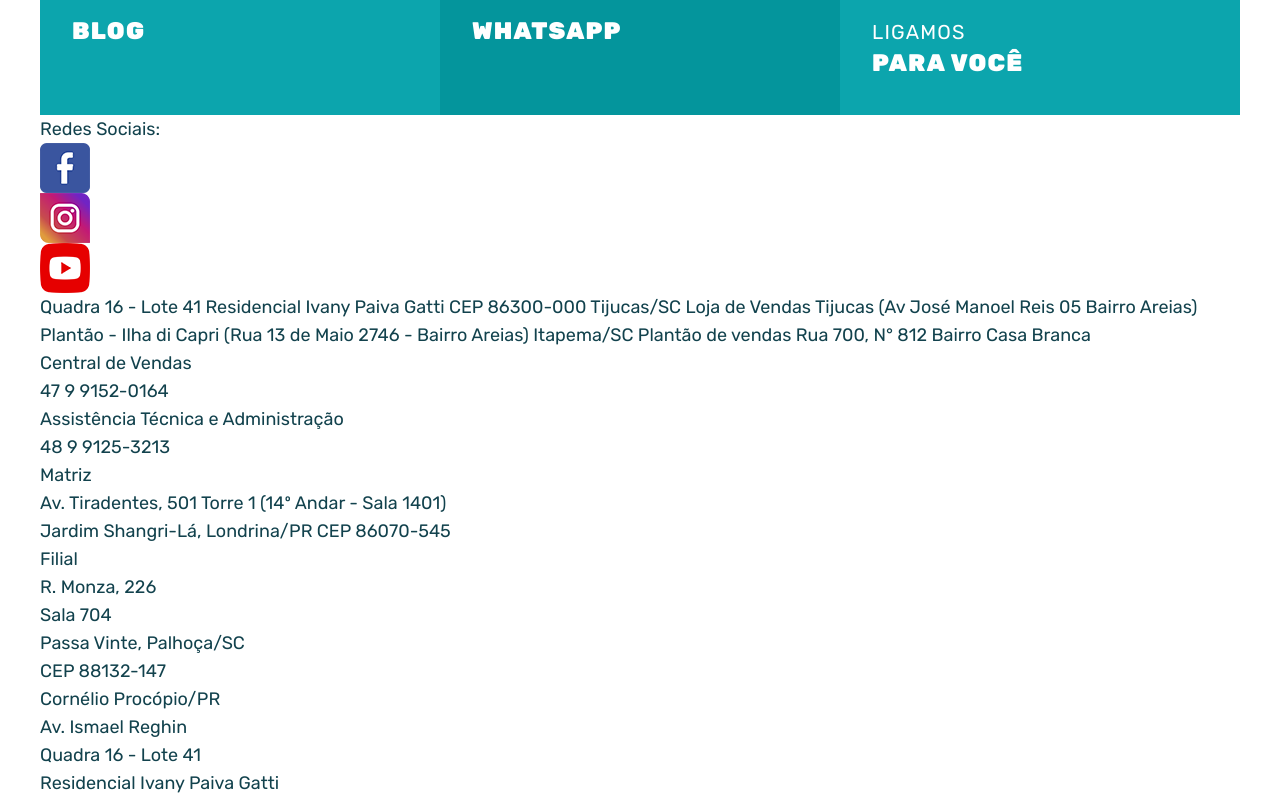
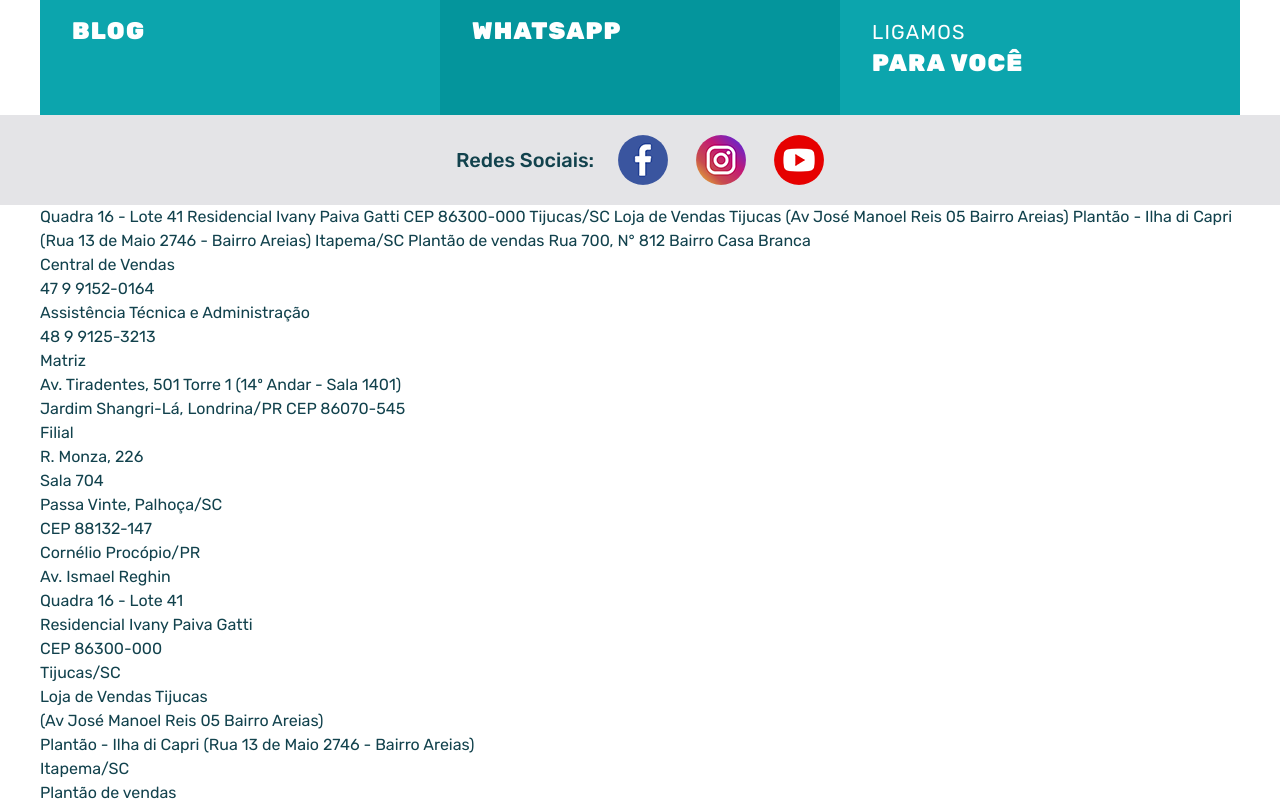
Before and after one commit to renzi-fidele-frontend/construtora-amc, a Next.js app: page / in a window 1280 px wide. Shown: the part 8965-9766 px from the top of the page. Built offline with nearby package versions, Linux system fonts and the light colour scheme.

Commit message:
feat: Adicionando a seção das redes sociais ao rodapé

```diff
--- a/components/layout/Footer.tsx
+++ b/components/layout/Footer.tsx
@@ -48,7 +48,7 @@ const Footer = () => {
                </div>
             </div>
             {/* Barra azul */}
-            <div className="grid grid-cols-3 *:flex *:flex-col *:gap-4 *:pt-6 *:pb-9 *:px-8 text-white font-black tracking-wider text-2xl mt-7">
+            <div className="grid grid-cols-3 *:flex *:flex-col *:gap-4 *:pt-6 *:pb-9 *:px-8 text-white font-black tracking-wider text-2xl mt-7 *:hover:[&_svg]:animate-bounce *:hover:border">
                <Link className="bg-[#0CA5AD]" href="#">
                   <Calendar className="size-8" />
                   <p>BLOG</p>
@@ -66,16 +66,27 @@ const Footer = () => {
                   </p>
                </Link>
             </div>
-            {/* Redes sociais */}
-            <div>
-               <p>Redes Sociais:</p>
-               <div>
+         </Container>
+         {/* Redes sociais */}
+         <div className="flex py-5 bg-zinc-200 items-center justify-center gap-6">
+            <p className="font-medium text-xl">Redes Sociais:</p>
+            <div className="flex items-center gap-7 **:rounded-full">
+               {/* Facebook */}
+               <Link href="https://www.facebook.com/people/AMC-Constru%C3%A7%C3%B5es/100063671165105/">
                   <Image width={50} height={50} src="/icons/social/facebook.webp" alt={`Ícone da rede social: Facebook`} />
+               </Link>
+               {/* Instagram */}
+               <Link href="https://www.instagram.com/construcoesamc/">
                   <Image width={50} height={50} src="/icons/social/instagram.webp" alt={`Ícone da rede social: Instagram`} />
+               </Link>
+               {/* Youtube */}
+               <Link href="https://www.youtube.com/@AMCConstrucoes">
                   <Image width={50} height={50} src="/icons/social/youtube.webp" alt={`Ícone da rede social: Youtube`} />
-               </div>
+               </Link>
             </div>
-            {/* Última linha */}
+         </div>
+         {/* Última linha */}
+         <Container>
             <div>
                Quadra 16 - Lote 41 Residencial Ivany Paiva Gatti CEP 86300-000 Tijucas/SC Loja de Vendas Tijucas (Av José Manoel Reis 05 Bairro
                Areias) Plantão - Ilha di Capri (Rua 13 de Maio 2746 - Bairro Areias) Itapema/SC Plantão de vendas Rua 700, N° 812 Bairro Casa
```
